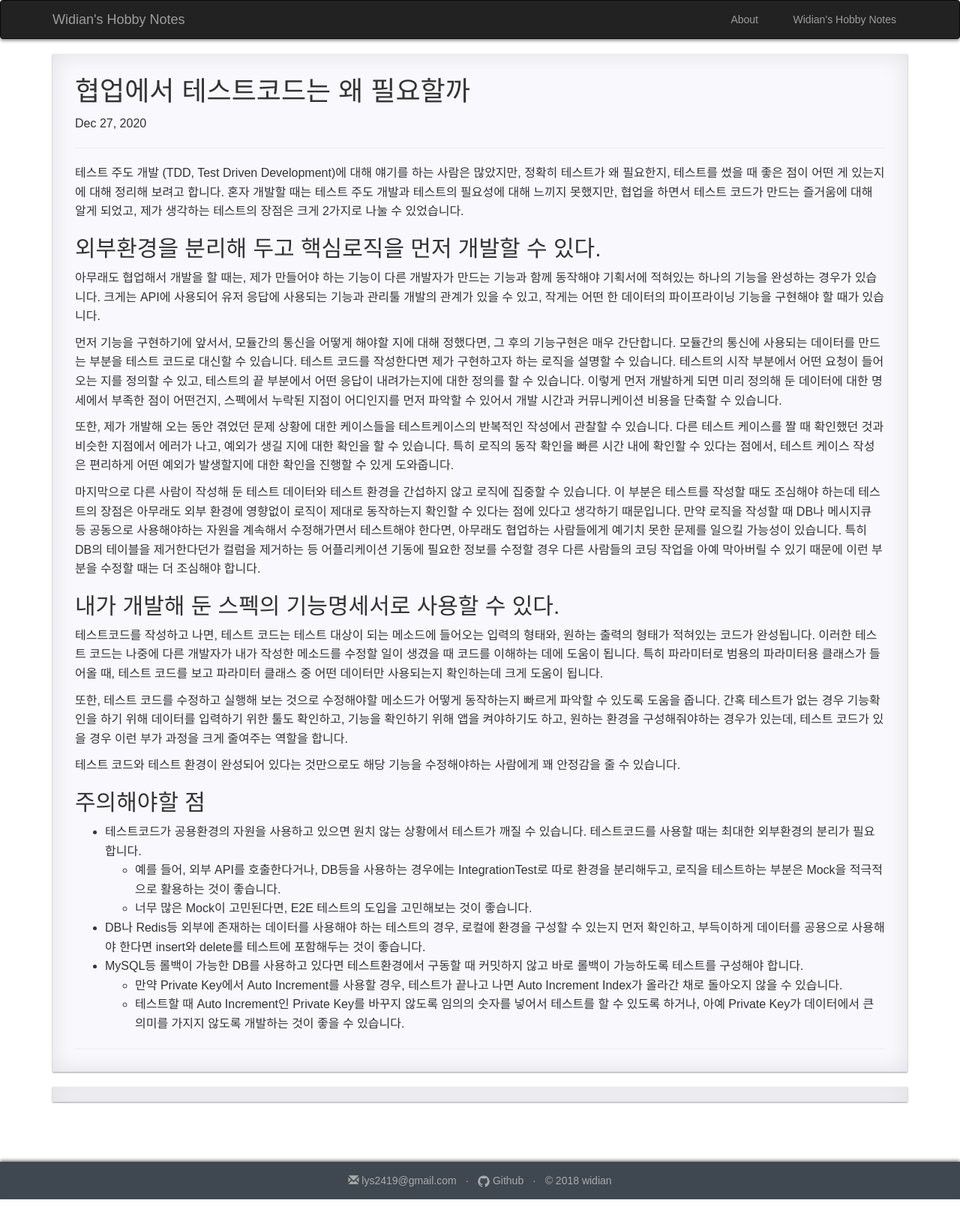
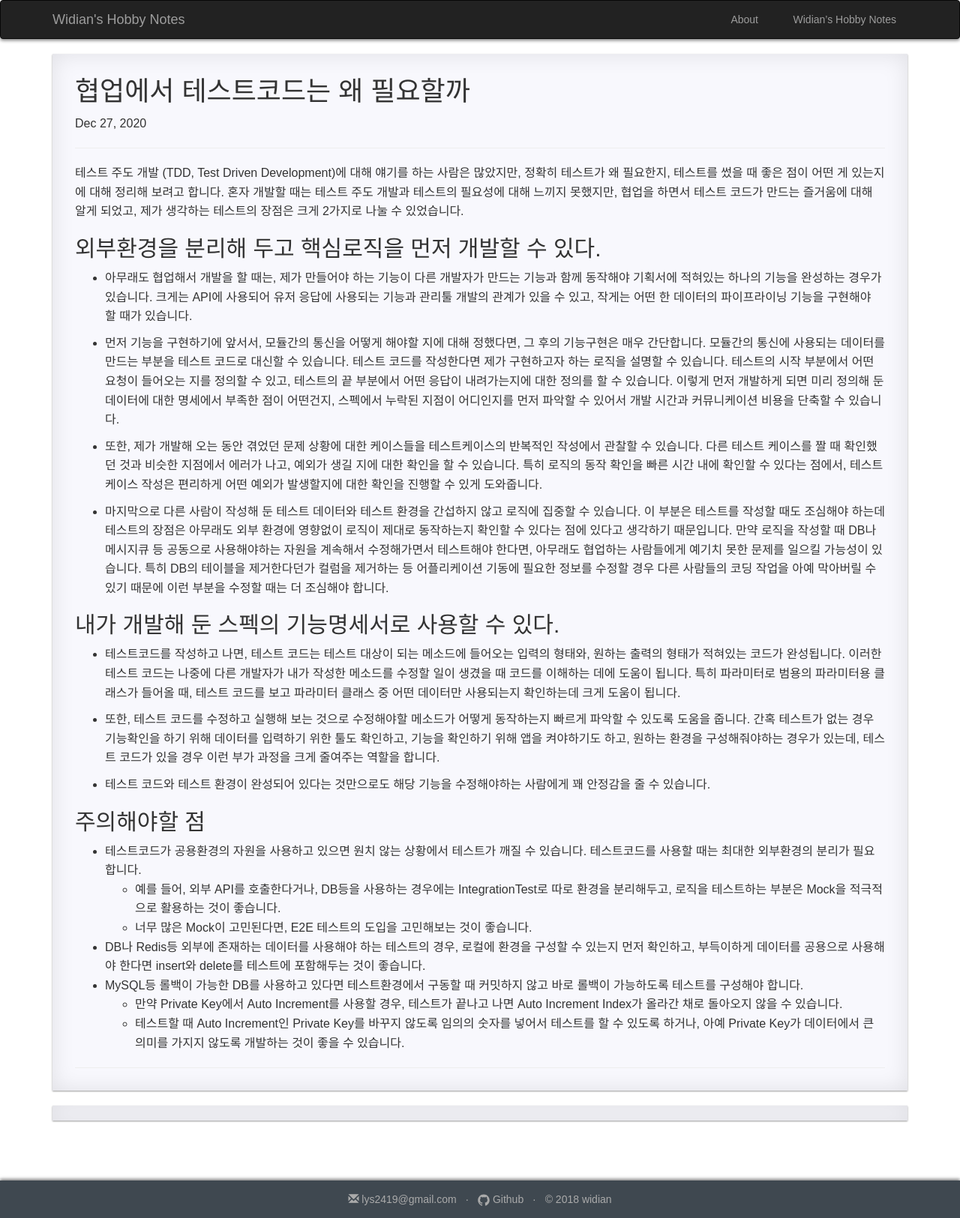
Before and after one commit to widian/widian.github.io, a Jekyll site: the page built from _posts/2020-12-27-협업에서-테스트는-왜-필요할까.markdown, in a window 1280 px wide. Shown: the whole page at 75% size. Built offline with Jekyll 4.4.1, drawn with Linux system fonts in a browser that asks for light colours; comment, search, counter and statistics services are not loaded; before the commit the page ends 1600 px from its top, so only the background shows below that.

Commit message:
add dot to start

```diff
--- a/_posts/2020-12-27-협업에서-테스트는-왜-필요할까.markdown
+++ b/_posts/2020-12-27-협업에서-테스트는-왜-필요할까.markdown
@@ -13,21 +13,21 @@ comments: true
 
 ## 외부환경을 분리해 두고 핵심로직을 먼저 개발할 수 있다.
 
-  아무래도 협업해서 개발을 할 때는, 제가 만들어야 하는 기능이 다른 개발자가 만드는 기능과 함께 동작해야 기획서에 적혀있는 하나의 기능을 완성하는 경우가 있습니다. 크게는 API에 사용되어 유저 응답에 사용되는 기능과 관리툴 개발의 관계가 있을 수 있고, 작게는 어떤 한 데이터의 파이프라이닝 기능을 구현해야 할 때가 있습니다.
+- 아무래도 협업해서 개발을 할 때는, 제가 만들어야 하는 기능이 다른 개발자가 만드는 기능과 함께 동작해야 기획서에 적혀있는 하나의 기능을 완성하는 경우가 있습니다. 크게는 API에 사용되어 유저 응답에 사용되는 기능과 관리툴 개발의 관계가 있을 수 있고, 작게는 어떤 한 데이터의 파이프라이닝 기능을 구현해야 할 때가 있습니다.
 
-  먼저 기능을 구현하기에 앞서서, 모듈간의 통신을 어떻게 해야할 지에 대해 정했다면, 그 후의 기능구현은 매우 간단합니다. 모듈간의 통신에 사용되는 데이터를 만드는 부분을 테스트 코드로 대신할 수 있습니다. 테스트 코드를 작성한다면 제가 구현하고자 하는 로직을 설명할 수 있습니다. 테스트의 시작 부분에서 어떤 요청이 들어오는 지를 정의할 수 있고, 테스트의 끝 부분에서 어떤 응답이 내려가는지에 대한 정의를 할 수 있습니다. 이렇게 먼저 개발하게 되면 미리 정의해 둔 데이터에 대한 명세에서 부족한 점이 어떤건지, 스펙에서 누락된 지점이 어디인지를 먼저 파악할 수 있어서 개발 시간과 커뮤니케이션 비용을 단축할 수 있습니다.
+- 먼저 기능을 구현하기에 앞서서, 모듈간의 통신을 어떻게 해야할 지에 대해 정했다면, 그 후의 기능구현은 매우 간단합니다. 모듈간의 통신에 사용되는 데이터를 만드는 부분을 테스트 코드로 대신할 수 있습니다. 테스트 코드를 작성한다면 제가 구현하고자 하는 로직을 설명할 수 있습니다. 테스트의 시작 부분에서 어떤 요청이 들어오는 지를 정의할 수 있고, 테스트의 끝 부분에서 어떤 응답이 내려가는지에 대한 정의를 할 수 있습니다. 이렇게 먼저 개발하게 되면 미리 정의해 둔 데이터에 대한 명세에서 부족한 점이 어떤건지, 스펙에서 누락된 지점이 어디인지를 먼저 파악할 수 있어서 개발 시간과 커뮤니케이션 비용을 단축할 수 있습니다.
 
-  또한, 제가 개발해 오는 동안 겪었던 문제 상황에 대한 케이스들을 테스트케이스의 반복적인 작성에서 관찰할 수 있습니다. 다른 테스트 케이스를 짤 때 확인했던 것과 비슷한 지점에서 에러가 나고, 예외가 생길 지에 대한 확인을 할 수 있습니다. 특히 로직의 동작 확인을 빠른 시간 내에 확인할 수 있다는 점에서, 테스트 케이스 작성은 편리하게 어떤 예외가 발생할지에 대한 확인을 진행할 수 있게 도와줍니다.
+- 또한, 제가 개발해 오는 동안 겪었던 문제 상황에 대한 케이스들을 테스트케이스의 반복적인 작성에서 관찰할 수 있습니다. 다른 테스트 케이스를 짤 때 확인했던 것과 비슷한 지점에서 에러가 나고, 예외가 생길 지에 대한 확인을 할 수 있습니다. 특히 로직의 동작 확인을 빠른 시간 내에 확인할 수 있다는 점에서, 테스트 케이스 작성은 편리하게 어떤 예외가 발생할지에 대한 확인을 진행할 수 있게 도와줍니다.
 
-  마지막으로 다른 사람이 작성해 둔 테스트 데이터와 테스트 환경을 간섭하지 않고 로직에 집중할 수 있습니다. 이 부분은 테스트를 작성할 때도 조심해야 하는데 테스트의 장점은 아무래도 외부 환경에 영향없이 로직이 제대로 동작하는지 확인할 수 있다는 점에 있다고 생각하기 때문입니다.  만약 로직을 작성할 때 DB나 메시지큐 등 공동으로 사용해야하는 자원을 계속해서 수정해가면서 테스트해야 한다면, 아무래도 협업하는 사람들에게 예기치 못한 문제를 일으킬 가능성이 있습니다. 특히 DB의 테이블을 제거한다던가 컬럼을 제거하는 등 어플리케이션 기동에 필요한 정보를 수정할 경우 다른 사람들의 코딩 작업을 아예 막아버릴 수 있기 때문에 이런 부분을 수정할 때는 더 조심해야 합니다.
+- 마지막으로 다른 사람이 작성해 둔 테스트 데이터와 테스트 환경을 간섭하지 않고 로직에 집중할 수 있습니다. 이 부분은 테스트를 작성할 때도 조심해야 하는데 테스트의 장점은 아무래도 외부 환경에 영향없이 로직이 제대로 동작하는지 확인할 수 있다는 점에 있다고 생각하기 때문입니다.  만약 로직을 작성할 때 DB나 메시지큐 등 공동으로 사용해야하는 자원을 계속해서 수정해가면서 테스트해야 한다면, 아무래도 협업하는 사람들에게 예기치 못한 문제를 일으킬 가능성이 있습니다. 특히 DB의 테이블을 제거한다던가 컬럼을 제거하는 등 어플리케이션 기동에 필요한 정보를 수정할 경우 다른 사람들의 코딩 작업을 아예 막아버릴 수 있기 때문에 이런 부분을 수정할 때는 더 조심해야 합니다.
 
 ## 내가 개발해 둔 스펙의 기능명세서로 사용할 수 있다.
 
-  테스트코드를 작성하고 나면, 테스트 코드는 테스트 대상이 되는 메소드에 들어오는 입력의 형태와, 원하는 출력의 형태가 적혀있는 코드가 완성됩니다. 이러한 테스트 코드는 나중에 다른 개발자가 내가 작성한 메소드를 수정할 일이 생겼을 때 코드를 이해하는 데에 도움이 됩니다. 특히 파라미터로 범용의 파라미터용 클래스가 들어올 때, 테스트 코드를 보고 파라미터 클래스 중 어떤 데이터만 사용되는지 확인하는데 크게 도움이 됩니다.
+- 테스트코드를 작성하고 나면, 테스트 코드는 테스트 대상이 되는 메소드에 들어오는 입력의 형태와, 원하는 출력의 형태가 적혀있는 코드가 완성됩니다. 이러한 테스트 코드는 나중에 다른 개발자가 내가 작성한 메소드를 수정할 일이 생겼을 때 코드를 이해하는 데에 도움이 됩니다. 특히 파라미터로 범용의 파라미터용 클래스가 들어올 때, 테스트 코드를 보고 파라미터 클래스 중 어떤 데이터만 사용되는지 확인하는데 크게 도움이 됩니다.
 
-  또한, 테스트 코드를 수정하고 실행해 보는 것으로 수정해야할 메소드가 어떻게 동작하는지 빠르게 파악할 수 있도록 도움을 줍니다. 간혹 테스트가 없는 경우 기능확인을 하기 위해 데이터를 입력하기 위한 툴도 확인하고, 기능을 확인하기 위해 앱을 켜야하기도 하고, 원하는 환경을 구성해줘야하는 경우가 있는데, 테스트 코드가 있을 경우 이런 부가 과정을 크게 줄여주는 역할을 합니다.
+- 또한, 테스트 코드를 수정하고 실행해 보는 것으로 수정해야할 메소드가 어떻게 동작하는지 빠르게 파악할 수 있도록 도움을 줍니다. 간혹 테스트가 없는 경우 기능확인을 하기 위해 데이터를 입력하기 위한 툴도 확인하고, 기능을 확인하기 위해 앱을 켜야하기도 하고, 원하는 환경을 구성해줘야하는 경우가 있는데, 테스트 코드가 있을 경우 이런 부가 과정을 크게 줄여주는 역할을 합니다.
 
-  테스트 코드와 테스트 환경이 완성되어 있다는 것만으로도 해당 기능을 수정해야하는 사람에게 꽤 안정감을 줄 수 있습니다.
+- 테스트 코드와 테스트 환경이 완성되어 있다는 것만으로도 해당 기능을 수정해야하는 사람에게 꽤 안정감을 줄 수 있습니다.
 
 ## 주의해야할 점
 
```
